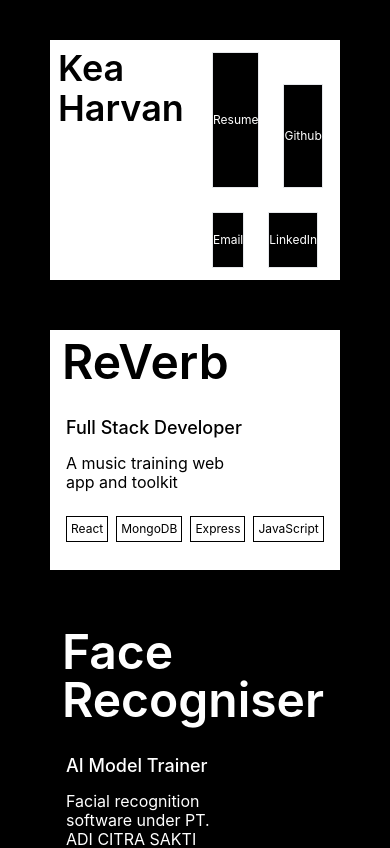
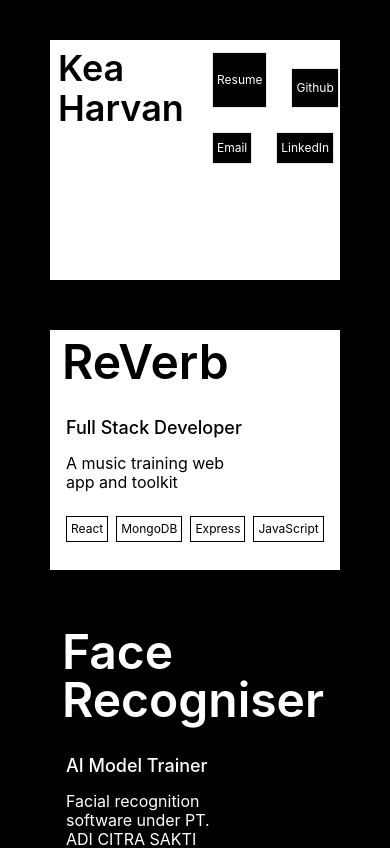
Before and after one commit to kea-S/presentPerfectNostalgia, a React (Vite) app in the folder circuits/: page / in a window 390 px wide. Shown: the top 848 px of the page. Built offline with nearby package versions, Linux system fonts and the light colour scheme.

Commit message:
Fix phone navbar size

```diff
--- a/circuits/src/components/navBar.tsx
+++ b/circuits/src/components/navBar.tsx
@@ -1,29 +1,29 @@
 function NavBar() {
 
     return (
-        <div className="box-content w-32 md:w-96 xl:w-150 h-60">
-            <div className="h-40 flex">
+        <div className="box-content w-36 sm:w-60 md:w-96 xl:w-150 h-60">
+            <div className="h-20 md:h-40 flex">
                 <div className="flex basis-2/3 p-3">
                     <a className="border flex-1 flex justify-center items-center font-normal no-underline text-current
-                        hover:no-underline hover:text-current bg-black"
+                        hover:no-underline hover:text-current bg-black p-1"
                         href="/KeaHarvanSuyanto_Resume.pdf"
                         download>
                         <h6 className="text-xs md:text-base">Resume</h6>
                     </a>
                 </div>
-                <div className="flex h-32 basis-1/3 self-end p-3">
+                <div className="flex h-16 md:h-32 basis-1/3 self-end p-3">
                     <a className="border flex-1 flex justify-center items-center font-normal no-underline text-current
-                        hover:no-underline hover:text-current bg-black"
+                        hover:no-underline hover:text-current bg-black p-1"
                         href="https://github.com/kea-S"
                         target="_blank">
                         <h6 className="text-xs md:text-base">Github</h6>
                     </a>
                 </div>
             </div>
-            <div className="h-20 flex justify-around">
+            <div className="h-14 md:h-20 flex justify-around">
                 <div className="flex basis-2/5 p-3">
                     <a className="border flex-1 flex justify-center items-center font-normal no-underline text-current
-                        hover:no-underline hover:text-current bg-black"
+                        hover:no-underline hover:text-current bg-black p-1"
                         href="mailto:kea_harvan@u.nus.edu"
                         target="_blank">
                         <h6 className="text-xs md:text-base">Email</h6>
@@ -31,7 +31,7 @@ function NavBar() {
                 </div>
                 <div className="flex basis-2/5 p-3">
                     <a className="border flex-1 flex justify-center items-center font-normal no-underline text-current
-                        hover:no-underline hover:text-current bg-black"
+                        hover:no-underline hover:text-current bg-black p-1"
                         href="https://www.linkedin.com/in/keaharvan"
                         target="_blank">
                         <h6 className="text-xs md:text-base">LinkedIn</h6>
```
